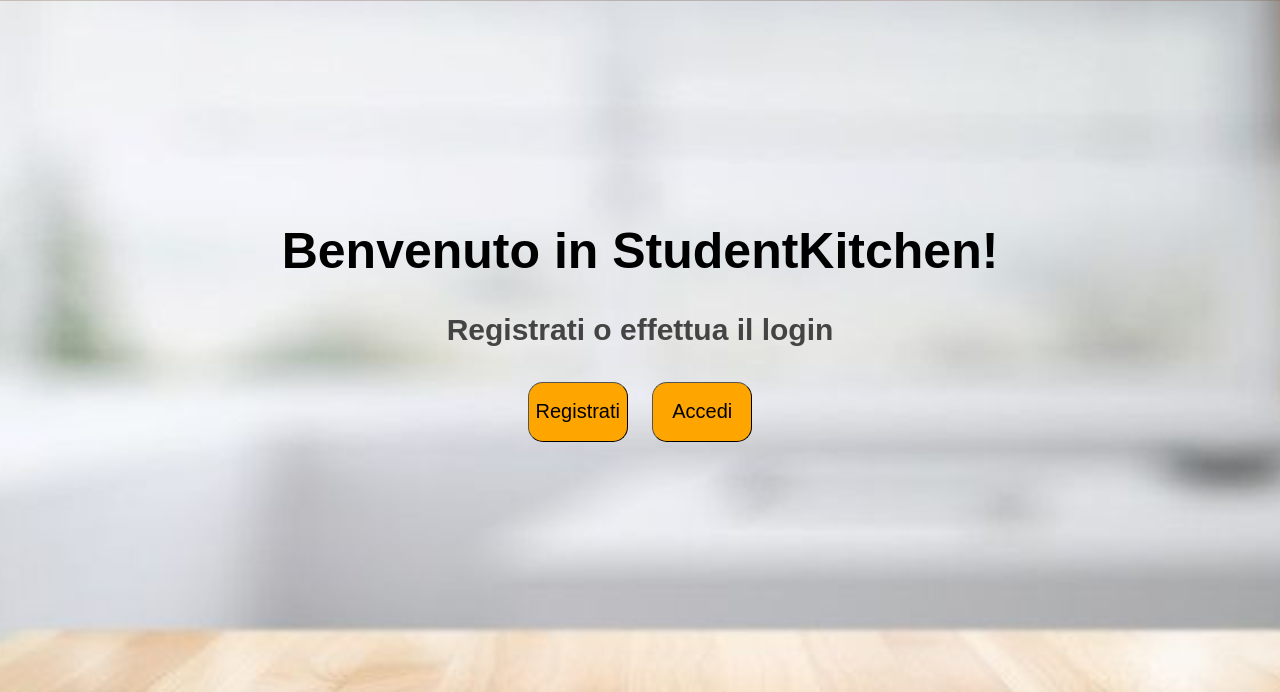
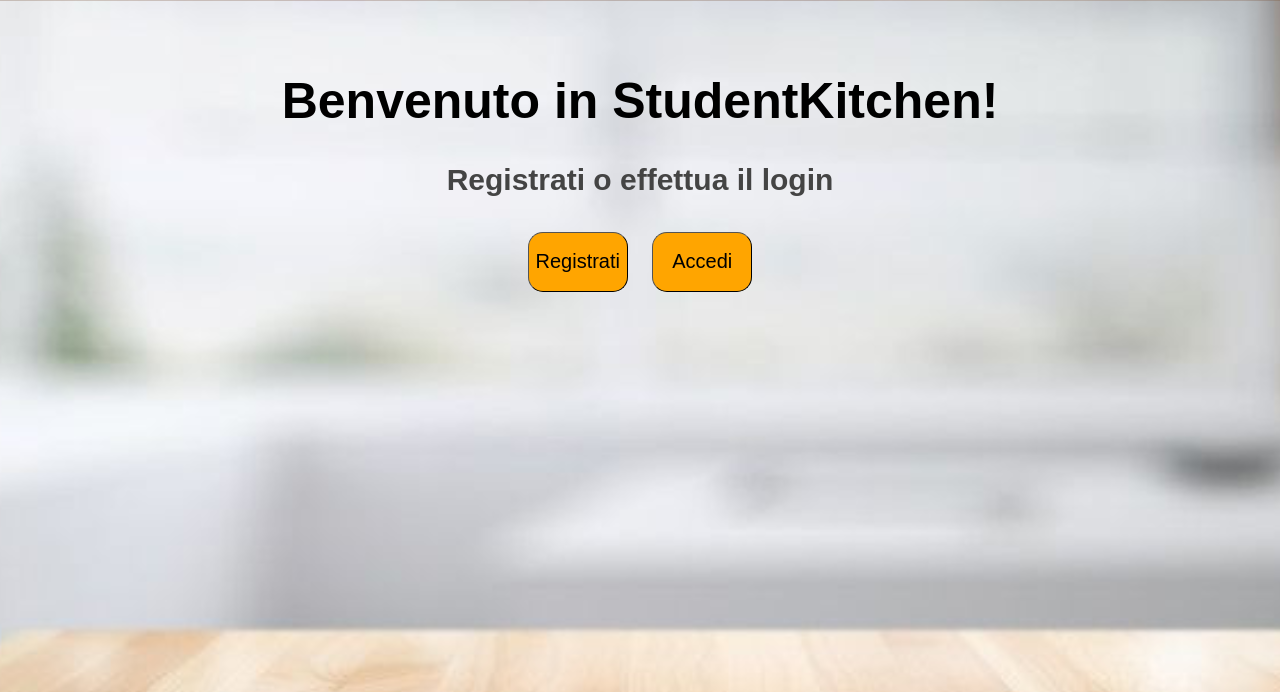
Before and after one commit to lucaesposito011/StudentKitchen, a Flask app: page / in a window 1280 px wide. Shown: the top 692 px of the page. Run offline with Flask 3, Linux system fonts and the light colour scheme.

Commit message:
Minor code changes

```diff
--- a/static/style.css
+++ b/static/style.css
@@ -15,7 +15,6 @@ body {
 
 .index{
     text-align: center;
-    padding-top: 150px;
 }
 
 .testoprincipale{
```
